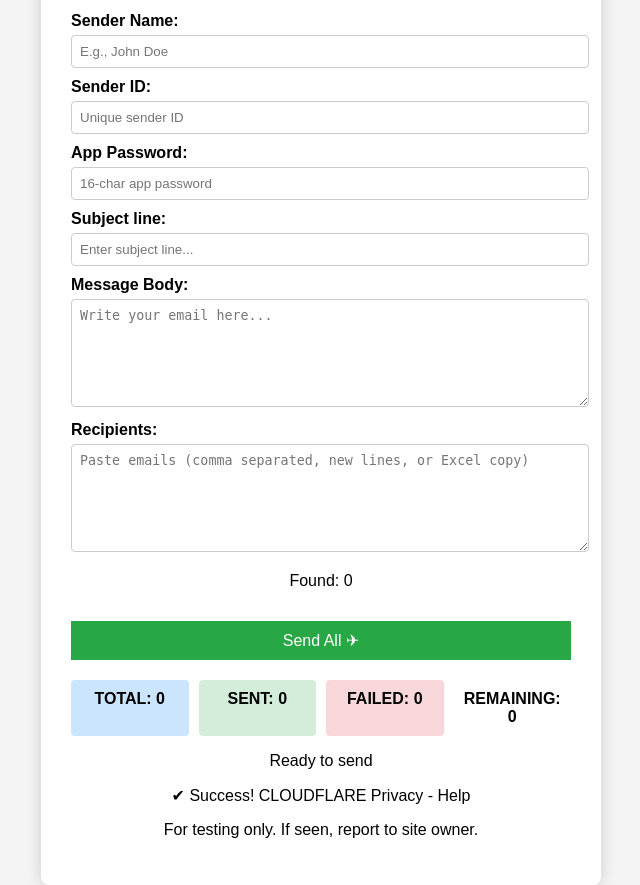
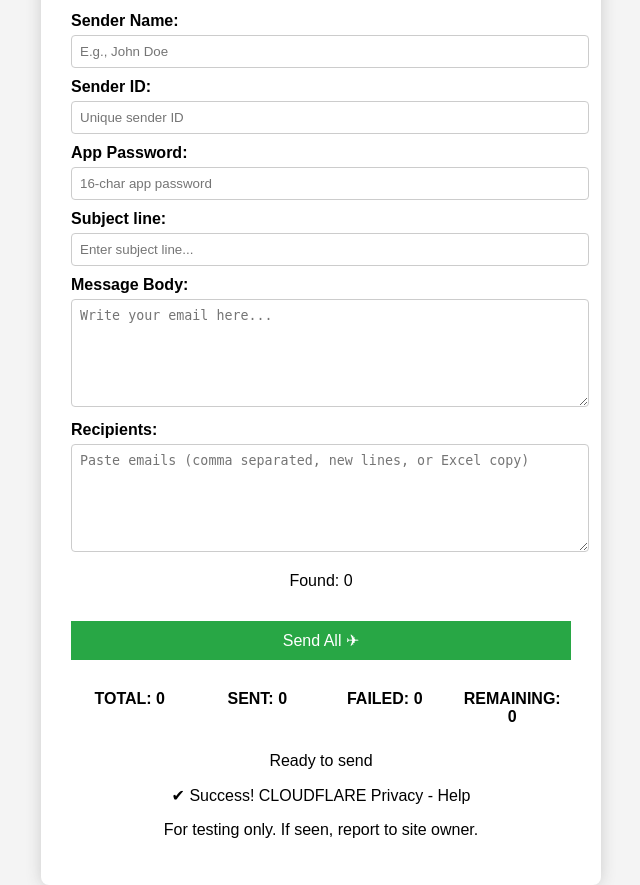
Before and after one commit to pradeepkumar95751-bit/Pradee-Kumar, a Flask app: page / in a window 1280 px wide. Shown: the whole page, without its empty margins (319-959 px from the left). Run offline with Flask 2, Linux system fonts and the light colour scheme.

Commit message:
Update style.css

```diff
--- a/static/style.css
+++ b/static/style.css
@@ -71,9 +71,3 @@ input, textarea {
     text-align: center;
     border-radius: 4px;
     font-weight: bold;
-}
-
-.total { background: #cce5ff; }
-.sent { background: #d4edda; }
-.failed { background: #f8d7da; }
-.remaining { background:
```
